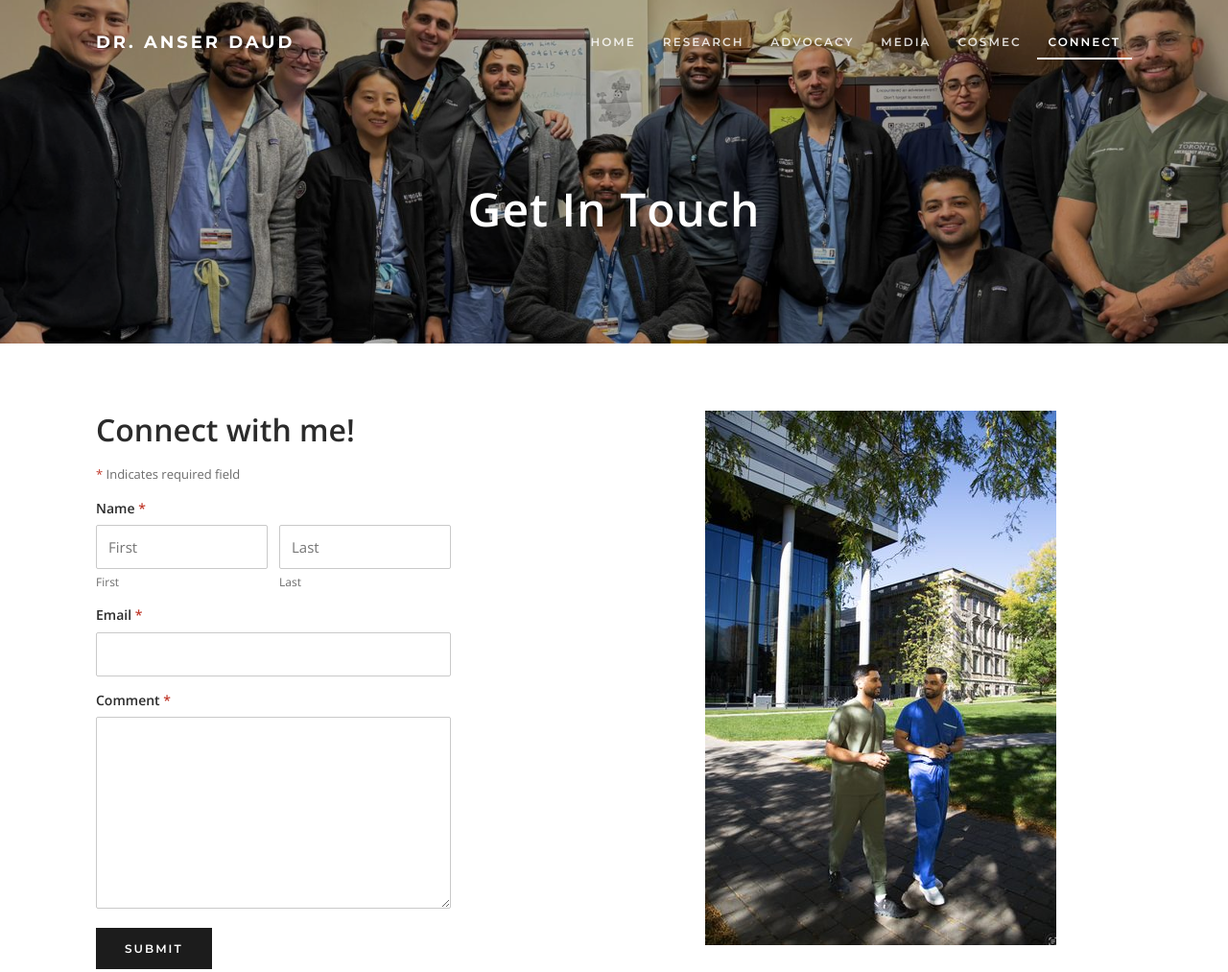
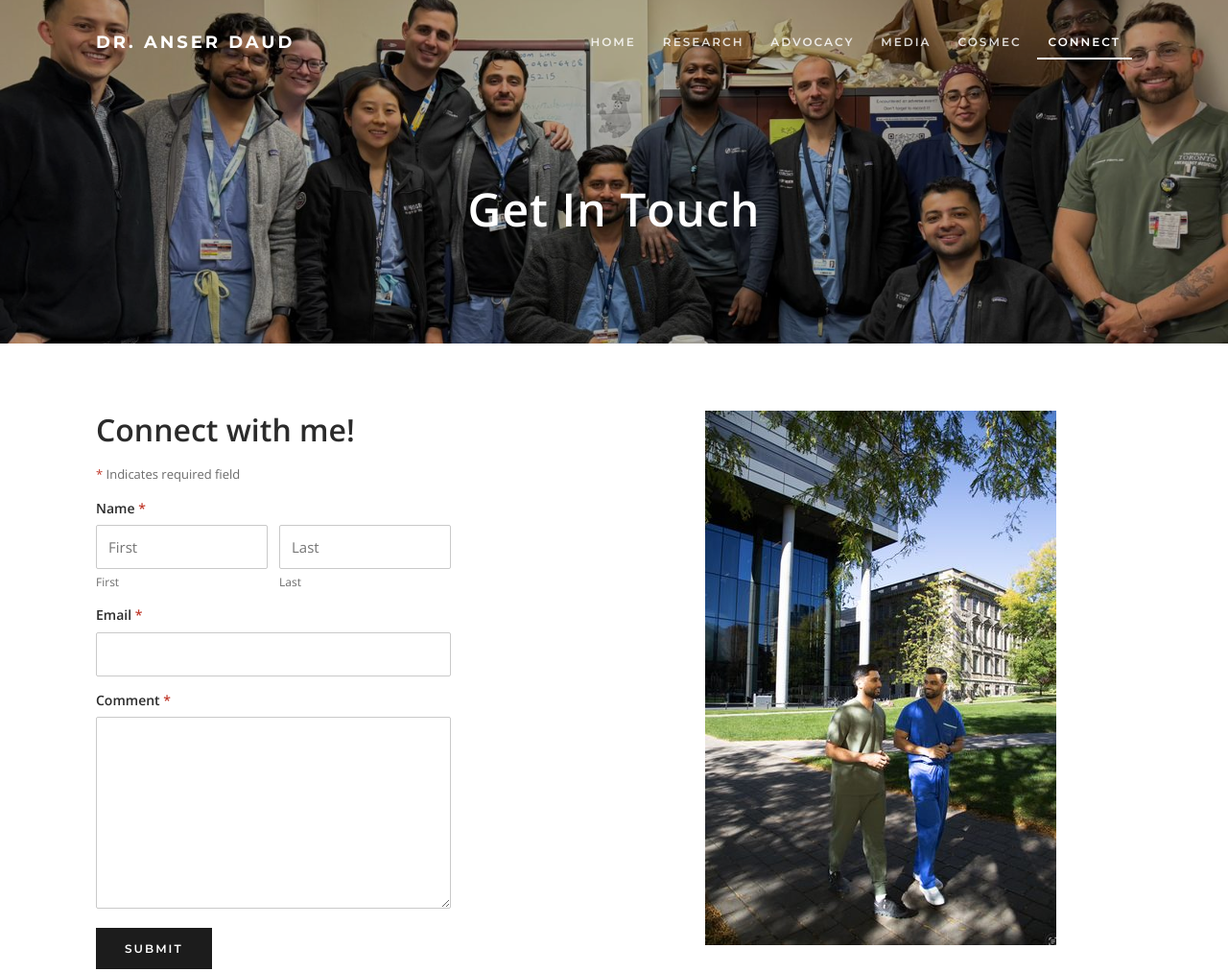
Before and after one commit to anserdaud/anserdaud.github.io, a plain HTML site: page connect.html in a window 1280 px wide. Shown: the top 1013 px of the page at 96% size. Drawn offline with nearby package versions, Linux system fonts and the light colour scheme.

Commit message:
Add files via upload

```diff
--- a/connect.html
+++ b/connect.html
@@ -52,7 +52,7 @@
 </nav>
 
 <main>
-<section class="banner banner-page parallax" style="background-image: url('images/hero-connect.jpg');">
+<section class="banner banner-page parallax" style="background-image: url('images/hero-connect.jpg'); background-size: max(100vw, 760px) auto; background-position: center calc(max(100vw, 760px) * -0.22625);">
   <div class="container">
     <h1>Get In Touch</h1>
   </div>
```
